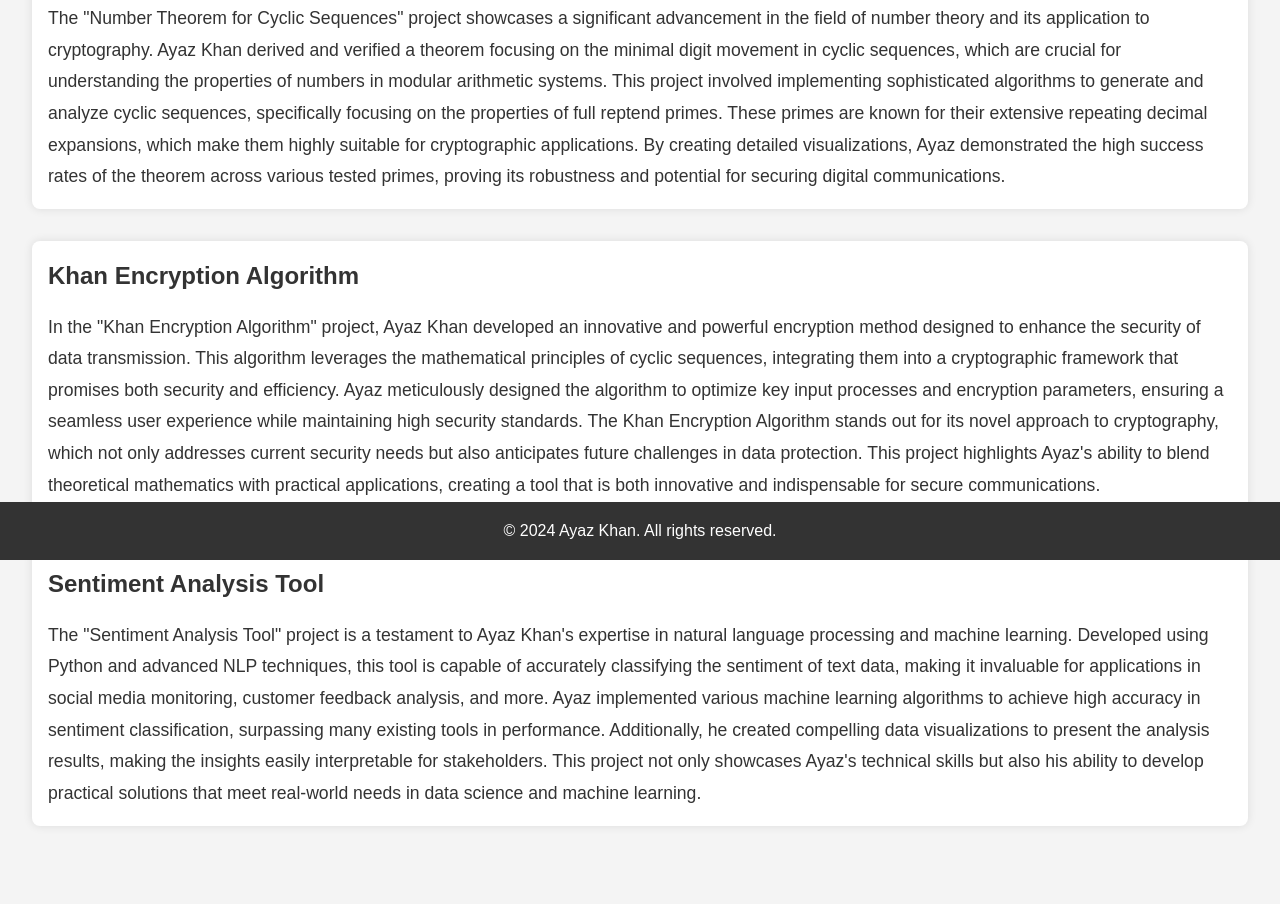
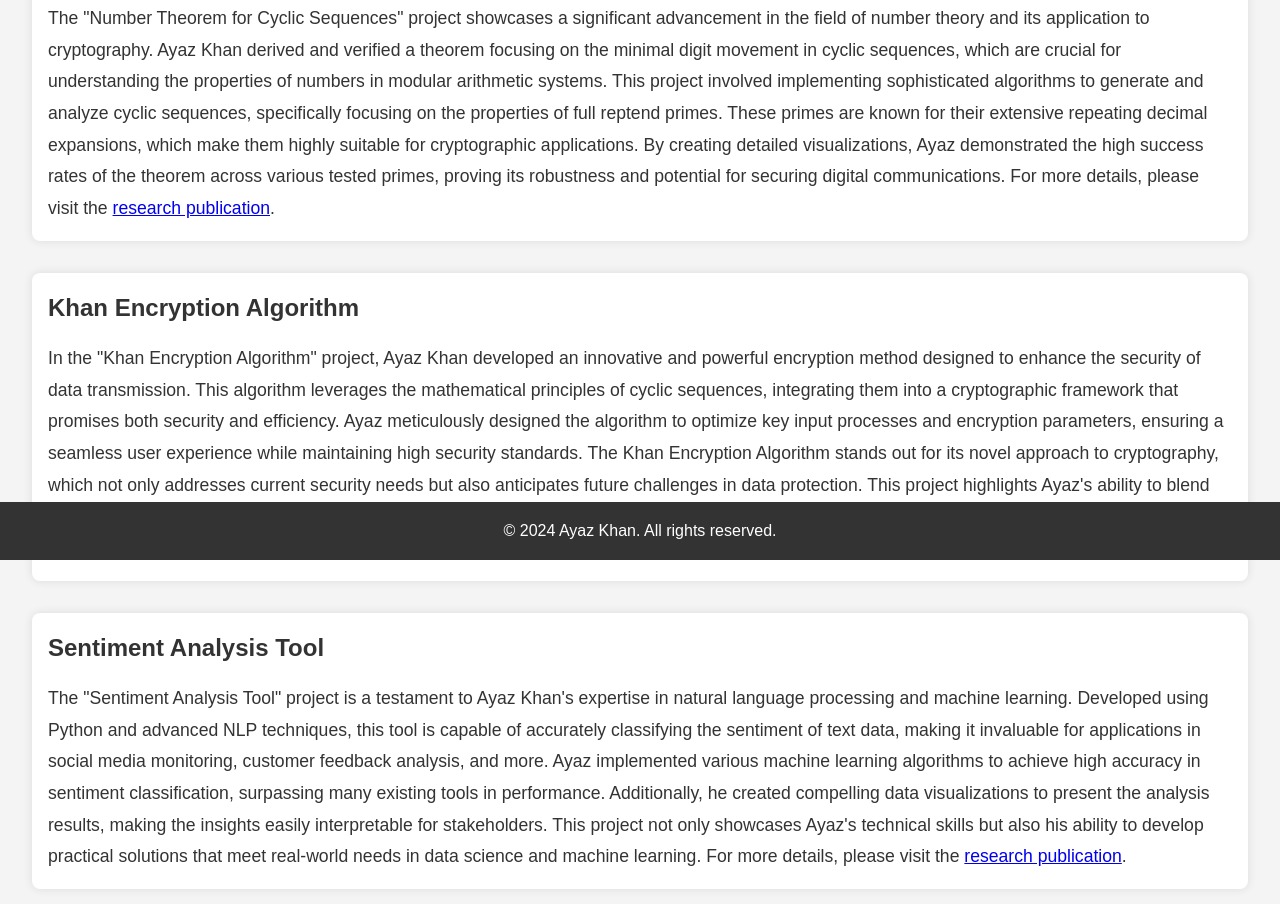
Before and after one commit to ayazkhan27/ayazkhan27.github.io, a plain HTML site: page index.html in a window 1280 px wide. Shown: the part 240-1144 px from the top of the page. Drawn offline with Linux system fonts and the light colour scheme.

Commit message:
urlupdates

```diff
--- a/index.html
+++ b/index.html
@@ -21,19 +21,19 @@
         <section id="number-theorem">
             <h2>Number Theorem for Cyclic Sequences</h2>
             <p>
-                The "Number Theorem for Cyclic Sequences" project showcases a significant advancement in the field of number theory and its application to cryptography. Ayaz Khan derived and verified a theorem focusing on the minimal digit movement in cyclic sequences, which are crucial for understanding the properties of numbers in modular arithmetic systems. This project involved implementing sophisticated algorithms to generate and analyze cyclic sequences, specifically focusing on the properties of full reptend primes. These primes are known for their extensive repeating decimal expansions, which make them highly suitable for cryptographic applications. By creating detailed visualizations, Ayaz demonstrated the high success rates of the theorem across various tested primes, proving its robustness and potential for securing digital communications.
+                The "Number Theorem for Cyclic Sequences" project showcases a significant advancement in the field of number theory and its application to cryptography. Ayaz Khan derived and verified a theorem focusing on the minimal digit movement in cyclic sequences, which are crucial for understanding the properties of numbers in modular arithmetic systems. This project involved implementing sophisticated algorithms to generate and analyze cyclic sequences, specifically focusing on the properties of full reptend primes. These primes are known for their extensive repeating decimal expansions, which make them highly suitable for cryptographic applications. By creating detailed visualizations, Ayaz demonstrated the high success rates of the theorem across various tested primes, proving its robustness and potential for securing digital communications. For more details, please visit the <a href="https://www.researchgate.net/publication/380932578_The_Motion_Theorems_Seen_In_Full_Reptend_Prime_Numbers_And_Their_Cyclic_Sequence?_sg%5B0%5D=5FuDprUaQUystjEFfLhza6ONmFMDUS8SoREFbQFVG3ajblDtvUrlWDHRYo7OHE3R01BtLC4HgKG9r0-7q116H7nvn4cWbKm3MNadPuaH.yRHMygyaqzwrUrGEdP4YrWfIiRASO8CC274vBhXeWmZRZp5Lu-tNj7eYX1TKzpK-SLnyRNcbLdJLMcvtV8Vi2Q&_tp=eyJjb250ZXh0Ijp7ImZpcnN0UGFnZSI6ImhvbWUiLCJwYWdlIjoicHJvZmlsZSIsInByZXZpb3VzUGFnZSI6InByb2ZpbGUiLCJwb3NpdGlvbiI6InBhZ2VDb250ZW50In19">research publication</a>.
             </p>
         </section>
         <section id="khan-encryption">
             <h2>Khan Encryption Algorithm</h2>
             <p>
-                In the "Khan Encryption Algorithm" project, Ayaz Khan developed an innovative and powerful encryption method designed to enhance the security of data transmission. This algorithm leverages the mathematical principles of cyclic sequences, integrating them into a cryptographic framework that promises both security and efficiency. Ayaz meticulously designed the algorithm to optimize key input processes and encryption parameters, ensuring a seamless user experience while maintaining high security standards. The Khan Encryption Algorithm stands out for its novel approach to cryptography, which not only addresses current security needs but also anticipates future challenges in data protection. This project highlights Ayaz's ability to blend theoretical mathematics with practical applications, creating a tool that is both innovative and indispensable for secure communications.
+                In the "Khan Encryption Algorithm" project, Ayaz Khan developed an innovative and powerful encryption method designed to enhance the security of data transmission. This algorithm leverages the mathematical principles of cyclic sequences, integrating them into a cryptographic framework that promises both security and efficiency. Ayaz meticulously designed the algorithm to optimize key input processes and encryption parameters, ensuring a seamless user experience while maintaining high security standards. The Khan Encryption Algorithm stands out for its novel approach to cryptography, which not only addresses current security needs but also anticipates future challenges in data protection. This project highlights Ayaz's ability to blend theoretical mathematics with practical applications, creating a tool that is both innovative and indispensable for secure communications. For more details, please visit the <a href="https://www.researchgate.net/publication/380932213_KHAN_Encryption_Algorithm_Leveraging_Full_Reptend_Primes?_sg%5B0%5D=5FuDprUaQUystjEFfLhza6ONmFMDUS8SoREFbQFVG3ajblDtvUrlWDHRYo7OHE3R01BtLC4HgKG9r0-7q116H7nvn4cWbKm3MNadPuaH.yRHMygyaqzwrUrGEdP4YrWfIiRASO8CC274vBhXeWmZRZp5Lu-tNj7eYX1TKzpK-SLnyRNcbLdJLMcvtV8Vi2Q&_tp=eyJjb250ZXh0Ijp7ImZpcnN0UGFnZSI6ImhvbWUiLCJwYWdlIjoicHJvZmlsZSIsInByZXZpb3VzUGFnZSI6InByb2ZpbGUiLCJwb3NpdGlvbiI6InBhZ2VDb250ZW50In19">research publication</a>.
             </p>
         </section>
         <section id="sentiment-analysis">
             <h2>Sentiment Analysis Tool</h2>
             <p>
-                The "Sentiment Analysis Tool" project is a testament to Ayaz Khan's expertise in natural language processing and machine learning. Developed using Python and advanced NLP techniques, this tool is capable of accurately classifying the sentiment of text data, making it invaluable for applications in social media monitoring, customer feedback analysis, and more. Ayaz implemented various machine learning algorithms to achieve high accuracy in sentiment classification, surpassing many existing tools in performance. Additionally, he created compelling data visualizations to present the analysis results, making the insights easily interpretable for stakeholders. This project not only showcases Ayaz's technical skills but also his ability to develop practical solutions that meet real-world needs in data science and machine learning.
+                The "Sentiment Analysis Tool" project is a testament to Ayaz Khan's expertise in natural language processing and machine learning. Developed using Python and advanced NLP techniques, this tool is capable of accurately classifying the sentiment of text data, making it invaluable for applications in social media monitoring, customer feedback analysis, and more. Ayaz implemented various machine learning algorithms to achieve high accuracy in sentiment classification, surpassing many existing tools in performance. Additionally, he created compelling data visualizations to present the analysis results, making the insights easily interpretable for stakeholders. This project not only showcases Ayaz's technical skills but also his ability to develop practical solutions that meet real-world needs in data science and machine learning. For more details, please visit the <a href="https://www.researchgate.net/publication/380167604_Sentiment_Gummy_Worm_A_New_Scoring_Model_for_Anonymous_Data_Incorporating_Decay_Factors_and_Buffer_Ratios?_sg%5B0%5D=fQHViyYKFXYeRys5b-bxZIcXsFiQQRqtkMbBGNSvPblKyexYi3jKyLTXlFJjR4LJ0djPLA_zDBIEsbQGxQ4039_z0xYGmCFANAmGxGX5.gOqnsrc0yIzdP_S6wvKoAQ2DgqJ7w9ILAP5VKIz9EM6x80gjFBYGjN7H6sas0gRySNzv46bOSkcu8LzKT7bUBQ&_tp=eyJjb250ZXh0Ijp7ImZpcnN0UGFnZSI6ImhvbWUiLCJwYWdlIjoicHJvZmlsZSIsInBvc2l0aW9uIjoicGFnZUNvbnRlbnQifX0">research publication</a>.
             </p>
         </section>
     </main>
```
